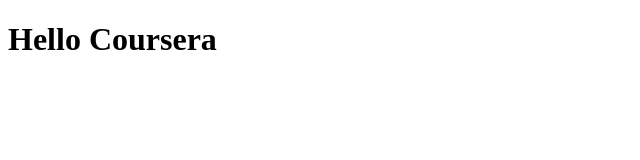
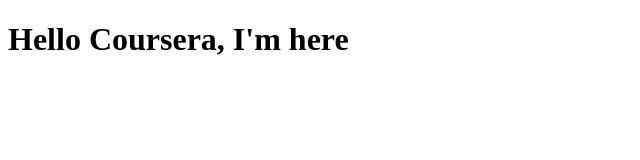
Before and after one commit to Ankitgraphic/ankit-web, a plain HTML site: page site/index.html in a window 1280 px wide. Shown: the whole page, without its empty margins (0-640 px from the left). Drawn offline with Linux system fonts and the light colour scheme.

Commit message:
Small addition to our page content.

```diff
--- a/site/index.html
+++ b/site/index.html
@@ -1,9 +1,9 @@
 <!DOCTYPE html>
 <html>
 <head>
-	<title>Hello Coursera</title>
+	<title>Hello Coursera!</title>
 </head>
 <body>
-<h1>Hello Coursera</h1>
+<h1>Hello Coursera, I'm here</h1>
 </body>
 </html>
```
